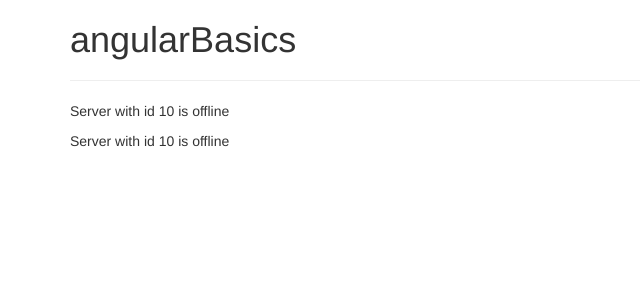
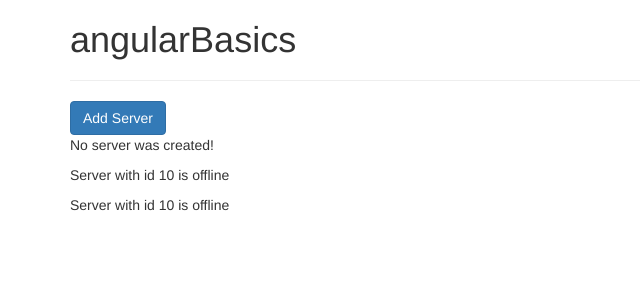
Before and after one commit to OussamaAlouat/angular-basics, an Angular app: page / in a window 1280 px wide. Shown: the top 300 px of the page, without its empty margins (0-640 px from the left). Built offline with nearby package versions, Linux system fonts and the light colour scheme.

Commit message:
Click and interpolation

```diff
--- a/src/app/servers/servers.component.html
+++ b/src/app/servers/servers.component.html
@@ -1,2 +1,10 @@
+<button
+  class="btn btn-primary"
+  [disabled]="!allowNewServer"
+  (click)="onCreateServer()"
+>
+  Add Server
+</button>
+<p>{{serverCreationStatus}}</p>
 <app-server></app-server>
 <app-server></app-server>
--- a/src/app/servers/servers.component.ts
+++ b/src/app/servers/servers.component.ts
@@ -6,10 +6,17 @@ import { Component, OnInit } from '@angular/core';
   styleUrls: ['./servers.component.scss']
 })
 export class ServersComponent implements OnInit {
-
-  constructor() { }
+  public allowNewServer: boolean;
+  public serverCreationStatus: string;
+  constructor() {
+    this.allowNewServer = true;
+    this.serverCreationStatus = 'No server was created!';
+  }
 
   ngOnInit() {
   }
 
+  onCreateServer() {
+    this.serverCreationStatus = 'Server was created';
+  }
 }
```
